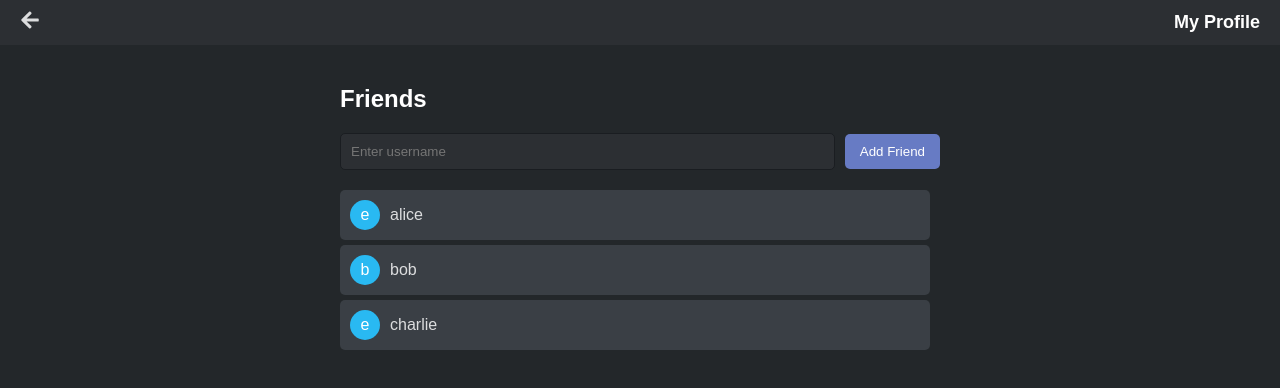
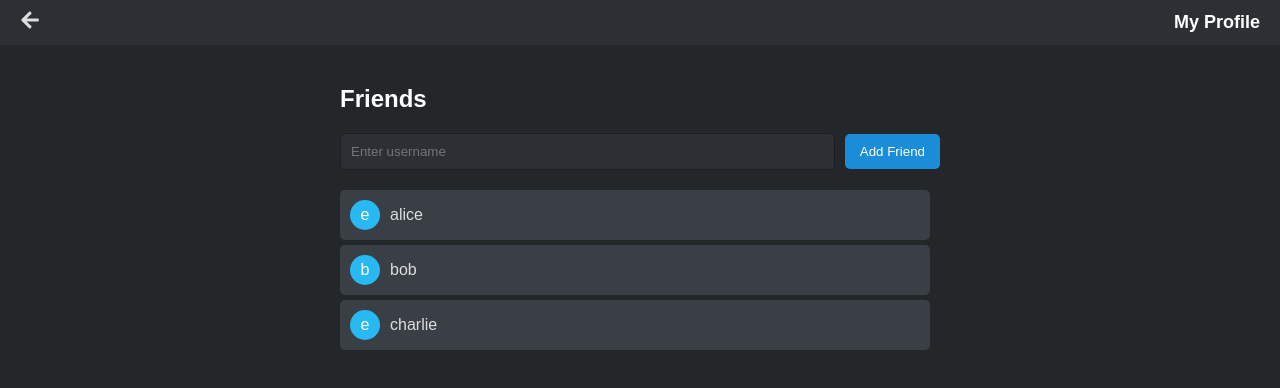
Before and after one commit to TylerGeiger513/Kubernetes, a React (Create React App) app in the folder frontend/: page /profile in a window 1280 px wide. In both pictures the pointer is over the button "Add Friend". Shown: the top 388 px of the page. Built offline with nearby package versions, Linux system fonts and the light colour scheme; no server answers.

Commit message:
color changes

```diff
--- a/frontend/src/pages/Auth.css
+++ b/frontend/src/pages/Auth.css
@@ -65,7 +65,7 @@
 }
 
 .auth-card button:hover {
-    background-color: #677bc4;
+    background-color: #1a8cd8;
     transform: scale(1.02);
 }
 
--- a/frontend/src/pages/ProfilePage.css
+++ b/frontend/src/pages/ProfilePage.css
@@ -74,7 +74,7 @@
   }
 
   .add-button:hover {
-    background-color: #677bc4;
+    background-color: #1a8cd8;
   }
 
   .friends-list-container {
--- a/frontend/src/pages/ServerUI.css
+++ b/frontend/src/pages/ServerUI.css
@@ -292,7 +292,7 @@ h3 {
 
 
 .send-button:hover {
-    background-color: #677bc4 !important;
+    background-color: #1a8cd8 !important;
 }
 
 .channel-list .fa-volume-up {
```
